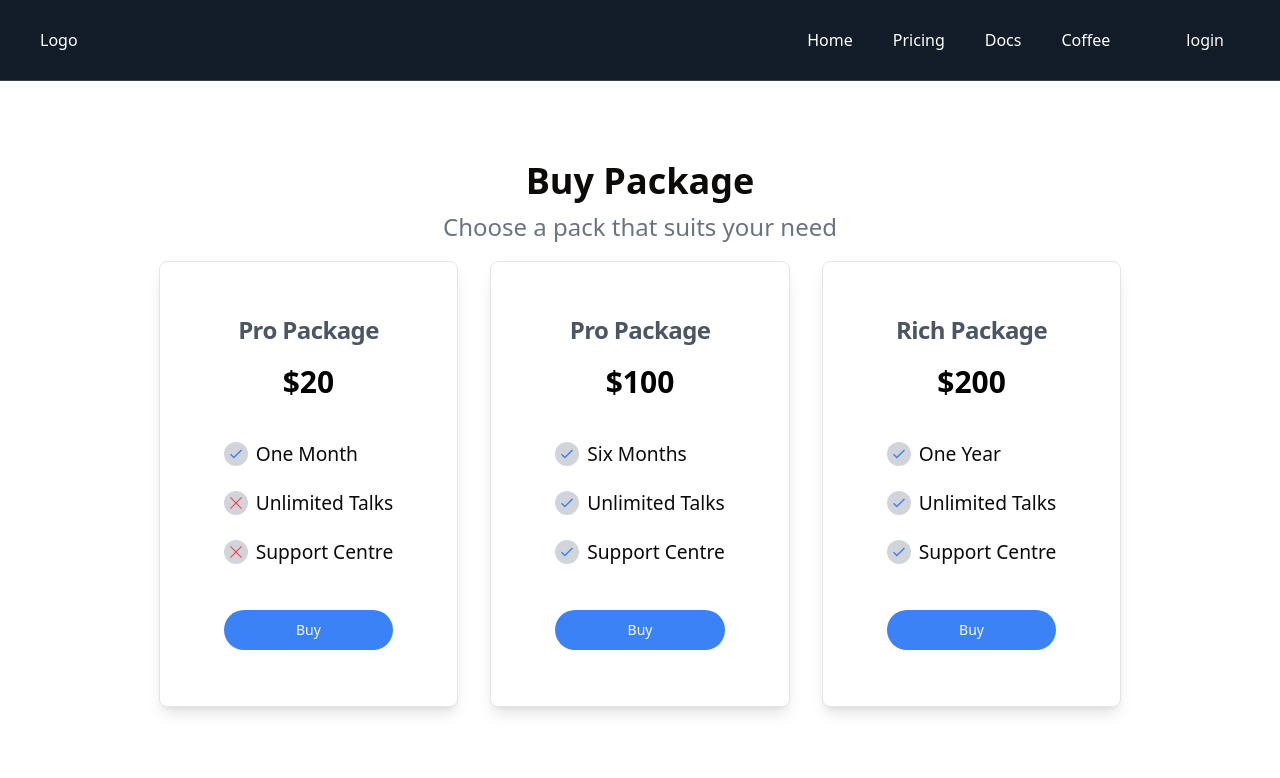
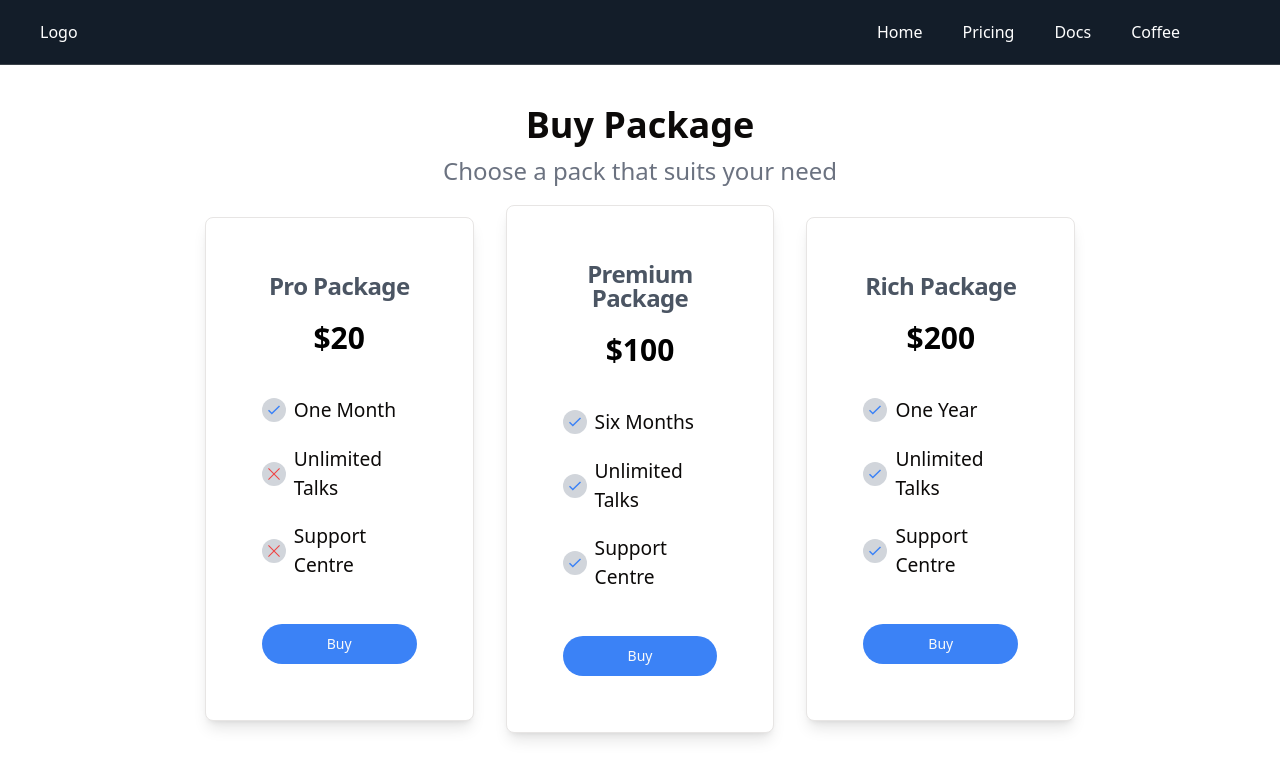
Before and after one commit to Dilippurohit47/Ai-Based-English-learning-App, a Next.js app: page /pricing in a window 1280 px wide. Shown: the top 778 px of the page. Built offline with nearby package versions, Linux system fonts and the light colour scheme; no server answers.

Commit message:
landing page

```diff
--- /dev/null
+++ b/src/app/buy-me-coffee/page.tsx
@@ -0,0 +1,11 @@
+import React from "react";
+
+const page = () => {
+  return (
+    <div className="flex items-center h-screen text-2xl text-gray-600 justify-center">
+      Oops Iam a Tea person.
+    </div>
+  );
+};
+
+export default page;
--- /dev/null
+++ b/src/app/docs/page.tsx
@@ -0,0 +1,11 @@
+import React from 'react'
+
+const page = () => {
+  return (
+    <div>
+      Docs are still in processing....
+    </div>
+  )
+}
+
+export default page
--- /dev/null
+++ b/src/app/home/page.tsx
@@ -0,0 +1,14 @@
+import React from 'react'
+
+const LandingPage = () => {
+  return (
+    <div className='h-screen bg-[#131D29]'>
+
+<div>
+  <h1 className='text-white'>Want SomeOne to talk with you in English</h1>
+</div>
+    </div>
+  )
+}
+
+export default LandingPage
--- a/src/app/layout.tsx
+++ b/src/app/layout.tsx
@@ -2,6 +2,7 @@ import type { Metadata } from "next";
 import localFont from "next/font/local";
 import "./globals.css";
 import { ClerkProvider } from "@clerk/nextjs";
+import Header from "@/components/my-components/header";
 
 const geistSans = localFont({
   src: "./fonts/GeistVF.woff",
@@ -30,6 +31,7 @@ export default function RootLayout({
         <body
           className={`${geistSans.variable} ${geistMono.variable} antialiased`}
         >
+          <Header />
           {children}
         </body>
       </html>
--- a/src/app/Home/index.tsx
+++ b/src/app/lets-talk/page.tsx
@@ -1,3 +1,4 @@
+"use client"
 import { GoogleGenerativeAI } from "@google/generative-ai";
 import React, { useEffect, useState } from "react";
 
@@ -9,7 +10,7 @@ export interface ChatType {
   name: string;
   res: string;
 }
-const Hero = () => {
+const page = () => {
   const [input, setInput] = useState<string | undefined>("");
   const [prompt, setPrompt] = useState<string | undefined>("");
   const [chat, setChat] = useState<ChatType[]>([]);
@@ -25,8 +26,8 @@ const Hero = () => {
       try {
         if (prompt) {
           const result = await model.generateContent(
-            `avoid emojis, As an English tutor, your role is to assist people in learning and practicing English. Focus on correct grammar not on pronounciation,  and real-world conversations. Do not discuss unrelated topics. Please correct any errors in their sentences you have to play role of english tutor and respond  you also have to talk and as conversation questions ,First you have to questions and in user response ask next question, correct only if they are wrong in grammat and  respond only in one or two line please donst ask unnecessary things . User's input: ${prompt}  and if sentence is wrong tell user to speak again that sentence avoid emojis please and give tips to improve sentences and make wrong sentences right not ask to make it right you should make it right  `
-            || "hello"
+            `avoid emojis, As an English tutor, your role is to assist people in learning and practicing English. Focus on correct grammar not on pronounciation,  and real-world conversations. Do not discuss unrelated topics. Please correct any errors in their sentences you have to play role of english tutor and respond  you also have to talk and as conversation questions ,First you have to questions and in user response ask next question, correct only if they are wrong in grammat and  respond only in one or two line please donst ask unnecessary things . User's input: ${prompt}  and if sentence is wrong tell user to speak again that sentence avoid emojis please and give tips to improve sentences and make wrong sentences right not ask to make it right you should make it right  ` ||
+              "hello"
           );
           setSpeech(result.response.text());
           addMessage("ai", result.response.text());
@@ -56,4 +57,4 @@ const Hero = () => {
   );
 };
 
-export default Hero;
+export default page;
--- a/src/app/page.tsx
+++ b/src/app/page.tsx
@@ -1,12 +1,9 @@
 "use client";
 import 'regenerator-runtime/runtime';
-
-import Header from "@/components/my-components/header";
-import Hero from "./Home";
+import LandingPage from "../app/home/page"
 
 export default function Home() {
   return <div className=" " >
-    <Header />
-    <Hero />
+<LandingPage />
   </div>;
 }
--- a/src/app/pricing/page.tsx
+++ b/src/app/pricing/page.tsx
@@ -1,4 +1,4 @@
-import React from "react";
+import { Button } from "@/components/ui/button";
 import {
   Card,
   CardContent,
@@ -7,12 +7,8 @@ import {
   CardHeader,
   CardTitle,
 } from "@/components/ui/card";
-import { AiOutlineThunderbolt } from "react-icons/ai";
-import { Button } from "@/components/ui/button";
 import { IoMdCheckmark } from "react-icons/io";
 import { RxCross1 } from "react-icons/rx";
-import Header from "@/components/my-components/header";
-
 
 interface Benefit {
   [key: string]: string;
@@ -43,7 +39,7 @@ const PackagePlans: PackageTypes[] = [
     ],
   },
   {
-    name: "Pro Package",
+    name: "Premium Package",
     price: 100,
     benefits: [
       {
@@ -82,17 +78,16 @@ const PackagePlans: PackageTypes[] = [
 
 const Page = () => {
   return (
-    <>
-<Header/>
-    <div className="py-20 ">
+    <div className="py-10 bg-[#FFFFFF] ">
       <h1 className="text-center  text-4xl font-semibold">Buy Package</h1>
-      <p className="text-center text-[1.5rem] text-gray-500 mt-2 mb-4">Choose a pack that suits your need</p>
-    <div className="flex h-full   items-center  gap-8  justify-center ">
-
+      <p className="text-center text-[1.5rem] text-gray-500 mt-2 mb-4">
+        Choose a pack that suits your need
+      </p>
+      <div className=" flex flex-col md:flex-row h-full   items-center  gap-8  justify-center ">
         {PackagePlans?.map((item, index) => (
-        <Card className="px-10 py-8  shadow-lg ">
+          <Card className="px-8 py-8 w-[21vw]  cursor-pointer hover:scale-105 transition-all ease-in-out duration-300 shadow-lg ">
             <CardHeader>
-            <CardTitle className="text-center text-gray-600 mb-4">
+              <CardTitle className="text-center  text-gray-600 mb-4">
                 {item.name}
               </CardTitle>
               <CardDescription className="text-center  text-black text-3xl font-bold">
@@ -124,10 +119,7 @@ const Page = () => {
           </Card>
         ))}
       </div>
-
     </div>
-    </>
-
   );
 };
 
--- a/src/components/my-components/header.tsx
+++ b/src/components/my-components/header.tsx
@@ -31,8 +31,8 @@ const Links: LinkItem[] = [
 ];
 
 const Header = () => {
-  const { isLoaded, isSignedIn, user } = useUser();
-
+  // const { isLoaded, isSignedIn, user } = useUser();
+const isSignedIn = true
   return (
     <nav className="bg-[#131D29] text-white px-4 py-4 md:px-10 md:py-5 flex items-center justify-between border-b border-b-[#8080805c]">
       <div>Logo</div>
```
Also changed, not shown: src/app/lets-talk/ai.jpg (renamed from src/app/Home/ai.jpg). Lines whose indentation alone changed are shown as unchanged.
